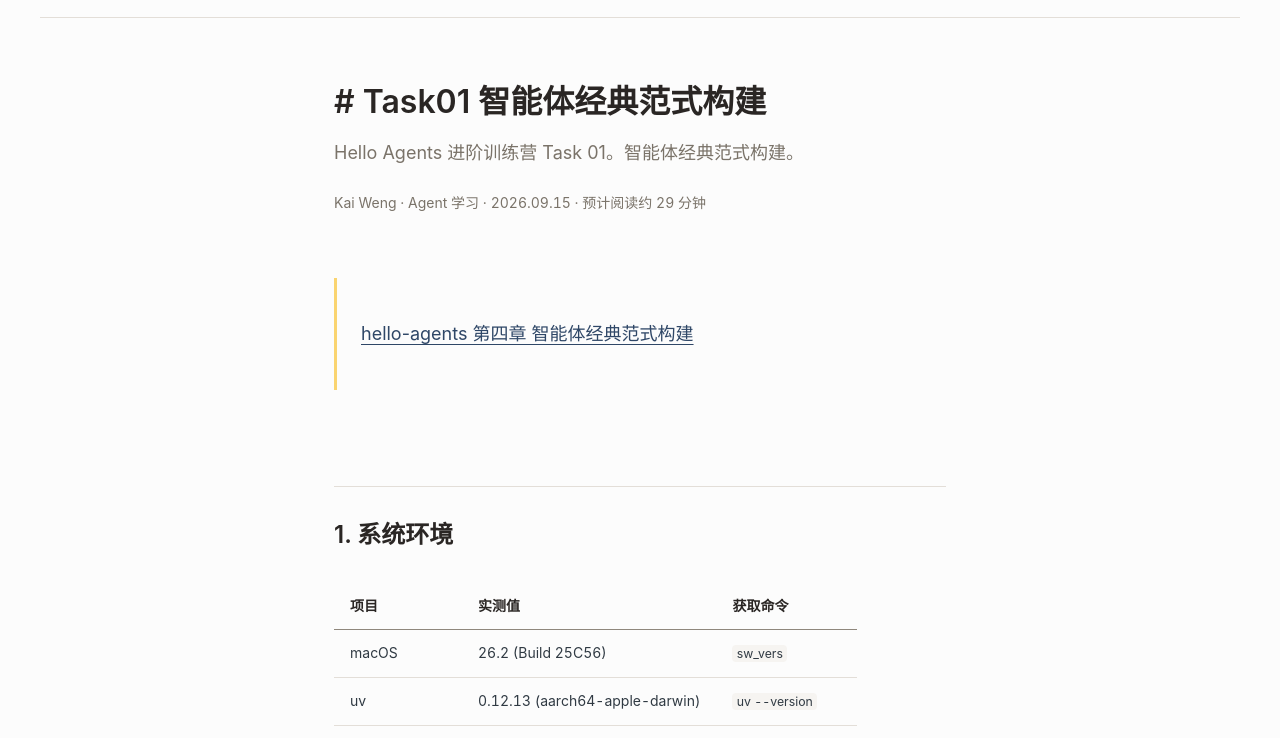
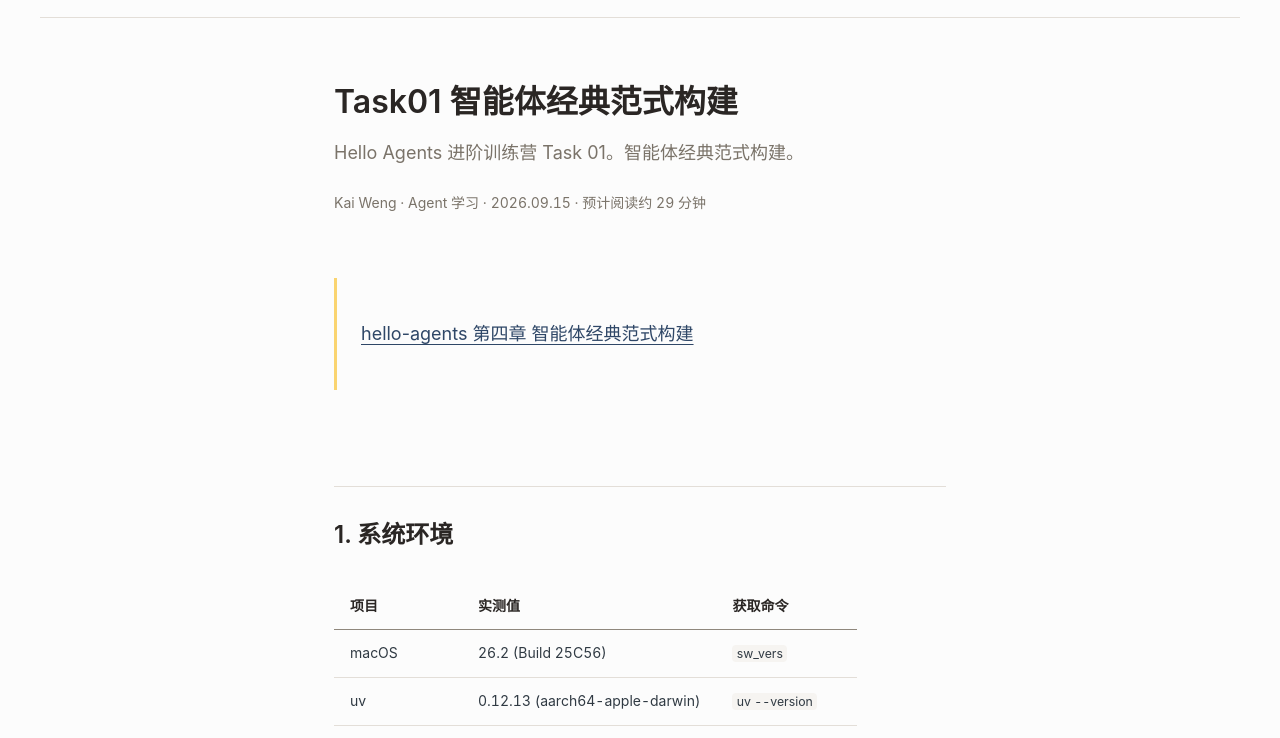
Before and after one commit to jokerwon/jokerwon.github.io, an Astro site: page /posts/hello-agents/task1 in a window 1280 px wide. Shown: the part 62-800 px from the top of the page. Built offline with nearby package versions, Linux system fonts and the light colour scheme; Astro itself is replaced by a stand-in of ours.

Commit message:
fix: 修正 Task01 文档标题格式

```diff
--- a/src/content/posts/hello-agents/task1.md
+++ b/src/content/posts/hello-agents/task1.md
@@ -1,5 +1,5 @@
 ---
-title: '# Task01 智能体经典范式构建'
+title: 'Task01 智能体经典范式构建'
 description: 'Hello Agents 进阶训练营 Task 01。智能体经典范式构建。'
 category: 'Agent 学习'
 date: '2026.09.15'
```
